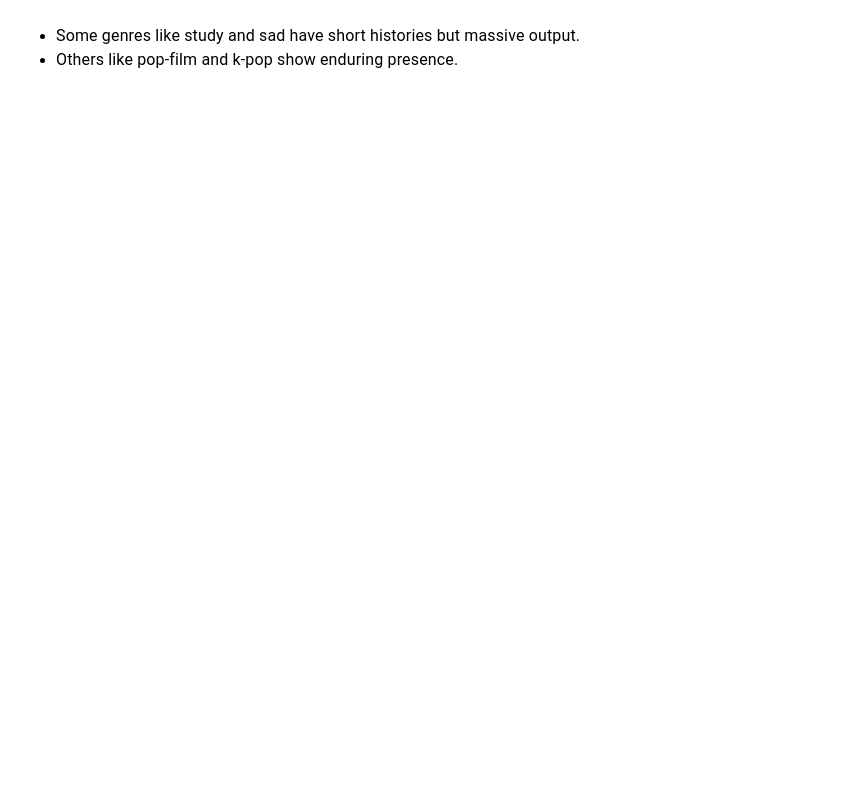
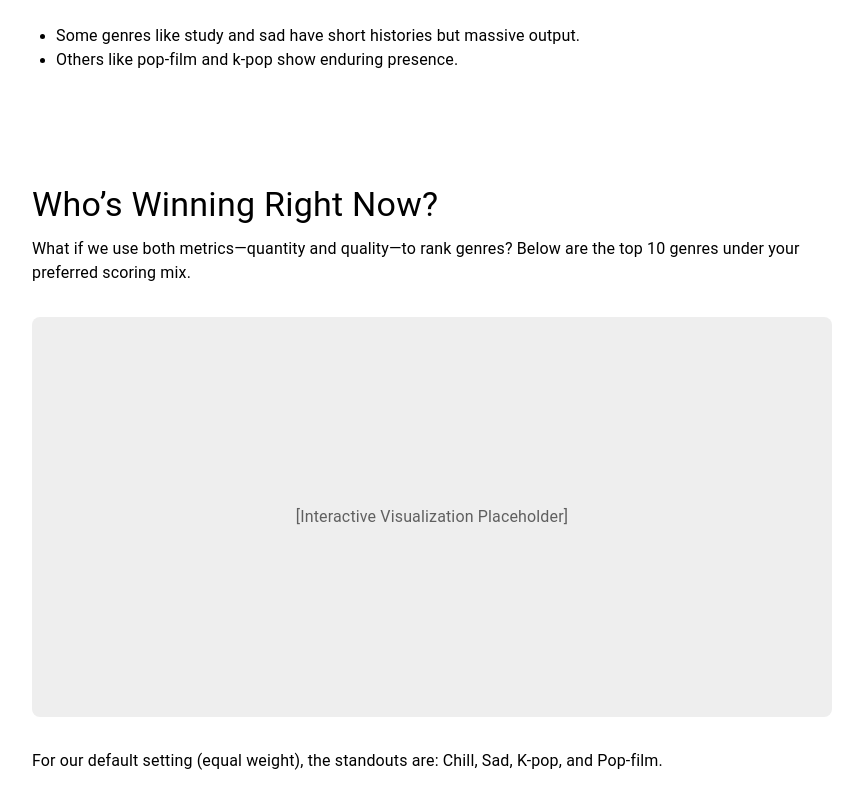
Before and after one commit to Ottaliam/649-music, a React (Vite) app: page / in a window 1280 px wide. Shown: the part 2000-2808 px from the top of the page, without its empty margins (208-1071 px from the left). Before the commit the page ends 2144 px from the top, so only its background shows below. Built offline with nearby package versions, Linux system fonts and the light colour scheme.

Commit message:
Add section 4

```diff
--- a/src/App.jsx
+++ b/src/App.jsx
@@ -2,6 +2,7 @@ import Introduction from "./sections/Introduction.jsx";
 import Title from "./sections/Title.jsx";
 import Section2 from "./sections/Section2.jsx";
 import Section3 from "./sections/Section3.jsx";
+import Section4 from "./sections/Section4.jsx";
 
 const App = () => {
   return (
@@ -10,6 +11,7 @@ const App = () => {
       <Introduction />
       <Section2 />
       <Section3 />
+      <Section4 />
     </>
   );
 }
--- /dev/null
+++ b/src/sections/Section4.jsx
@@ -0,0 +1,38 @@
+import {Box, Typography} from "@mui/material";
+
+const Section4 = () => {
+  return (
+    <Box component="section" sx={{ maxWidth: 800, mx: 'auto', py: 6, px: 2 }}>
+      <Typography variant="h4" component="h2" gutterBottom>
+        Who’s Winning Right Now?
+      </Typography>
+      <Typography variant="body1">
+        What if we use both metrics—quantity and quality—to rank genres? Below are the top 10 genres under your preferred scoring mix.
+      </Typography>
+
+      {/* Placeholder for the upcoming interactive visualization */}
+      <Box
+        sx={{
+          width: '100%',
+          height: 400,
+          bgcolor: 'grey.200',
+          borderRadius: 2,
+          display: 'flex',
+          alignItems: 'center',
+          justifyContent: 'center',
+          my: 4,
+        }}
+      >
+        <Typography variant="subtitle1" color="text.secondary">
+          [Interactive Visualization Placeholder]
+        </Typography>
+      </Box>
+
+      <Typography variant="body1">
+        For our default setting (equal weight), the standouts are: Chill, Sad, K-pop, and Pop-film.
+      </Typography>
+    </Box>
+  );
+}
+
+export default Section4;
```
